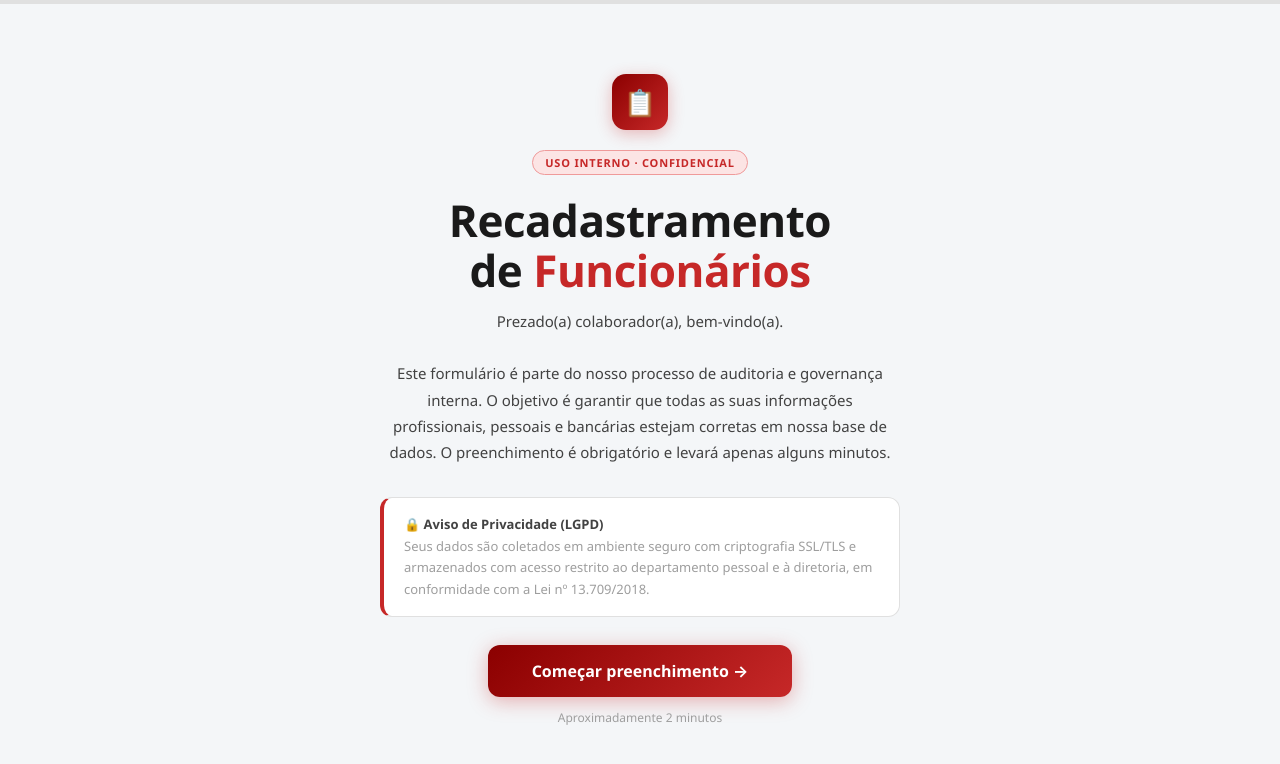
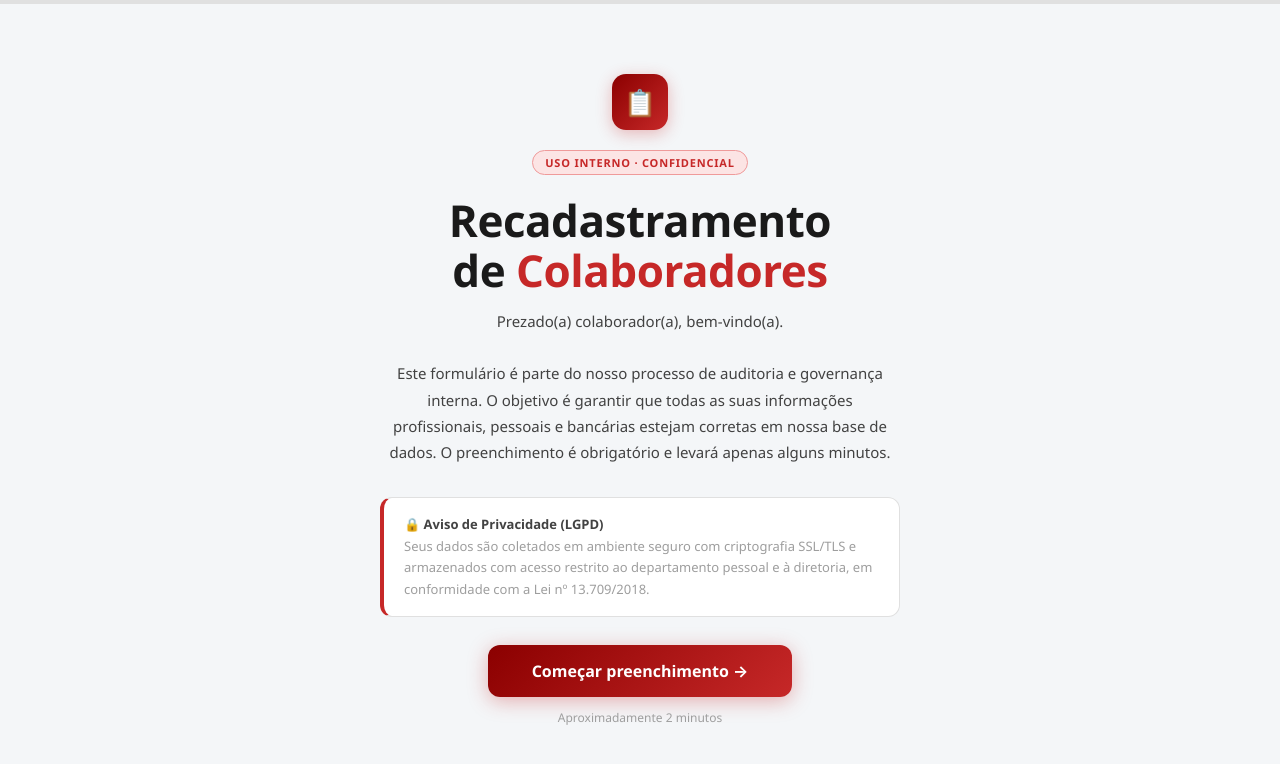
Before and after one commit to lucianonobregan/CRMLoft, a plain HTML site: page index.html in a window 1280 px wide. Drawn offline with Linux system fonts and the light colour scheme.

Commit message:
Update index.html

```diff
--- a/index.html
+++ b/index.html
@@ -357,7 +357,7 @@ body {
     <div class="cover">
       <div class="cover-logo">📋</div>
       <div class="cover-badge">Uso Interno · Confidencial</div>
-      <h1 class="cover-title">Recadastramento<br>de <span>Funcionários</span></h1>
+      <h1 class="cover-title">Recadastramento<br>de <span>Colaboradores</span></h1>
       <p class="cover-desc">
         Prezado(a) colaborador(a), bem-vindo(a).<br><br>
         Este formulário é parte do nosso processo de auditoria e governança interna.
```
